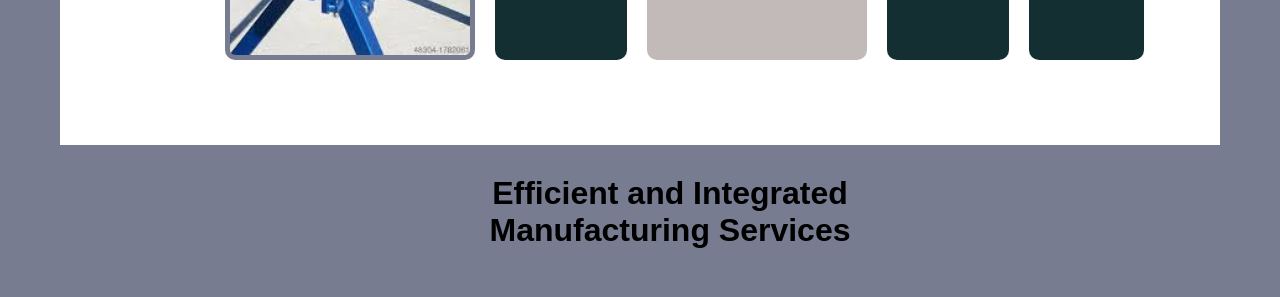
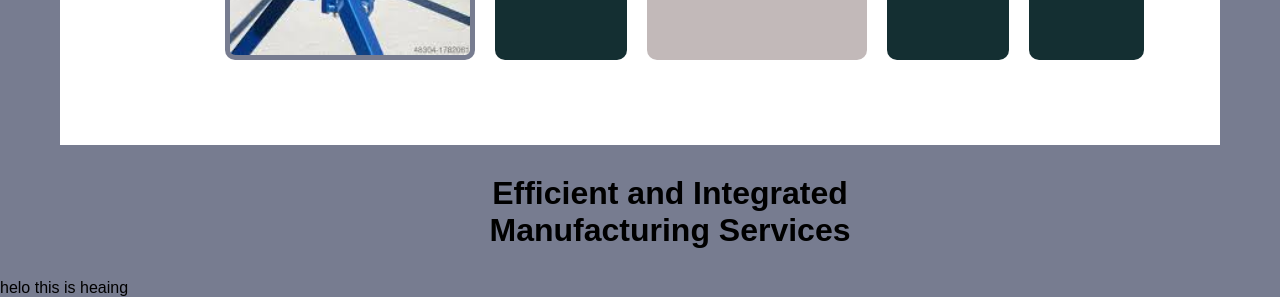
Before and after one commit to irfi12/Landing-page-, a plain HTML site: page index.html in a window 1280 px wide. Shown: the part 771-1068 px from the top of the page. Drawn offline with Linux system fonts and the light colour scheme.

Commit message:
New data

```diff
--- a/index.html
+++ b/index.html
@@ -86,6 +86,10 @@
 
      </div>
 
+     <div>
+      <p>helo this is heaing</p>
+     </div>
+
 
 
 
```
